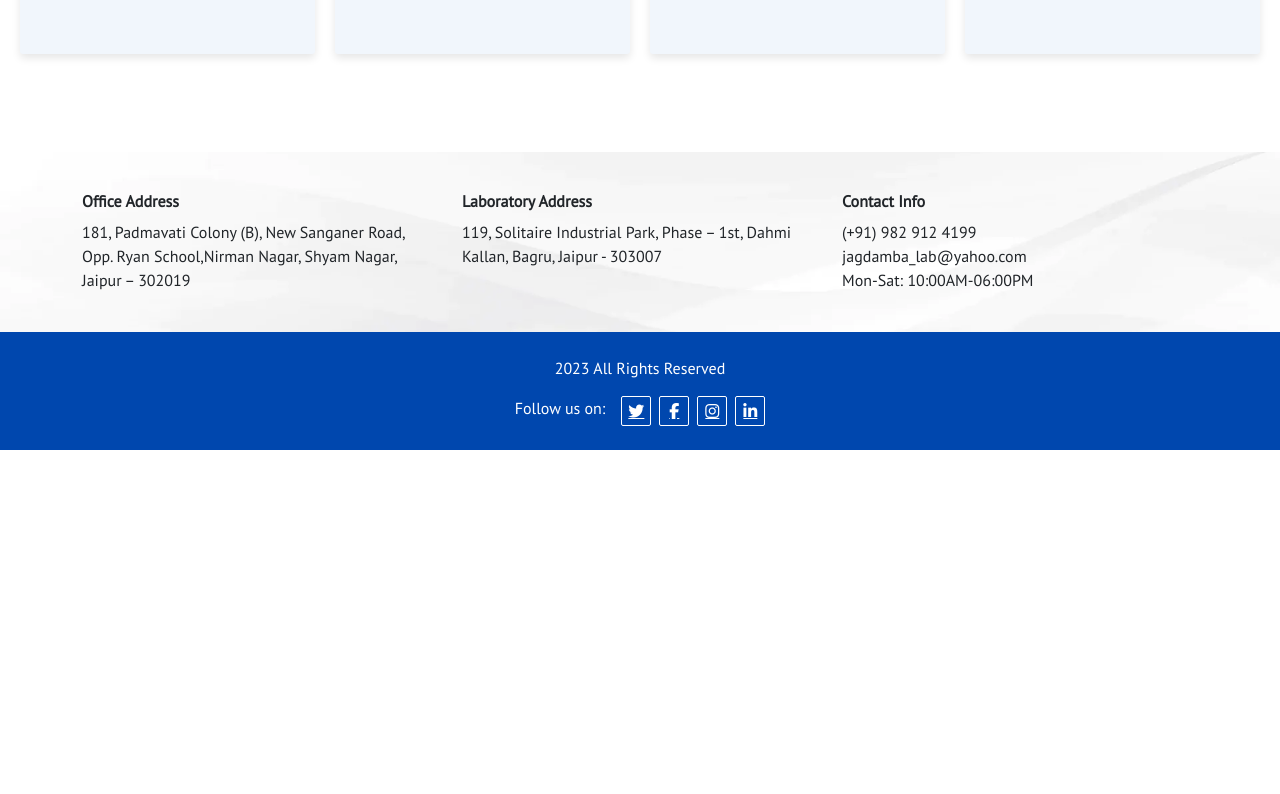
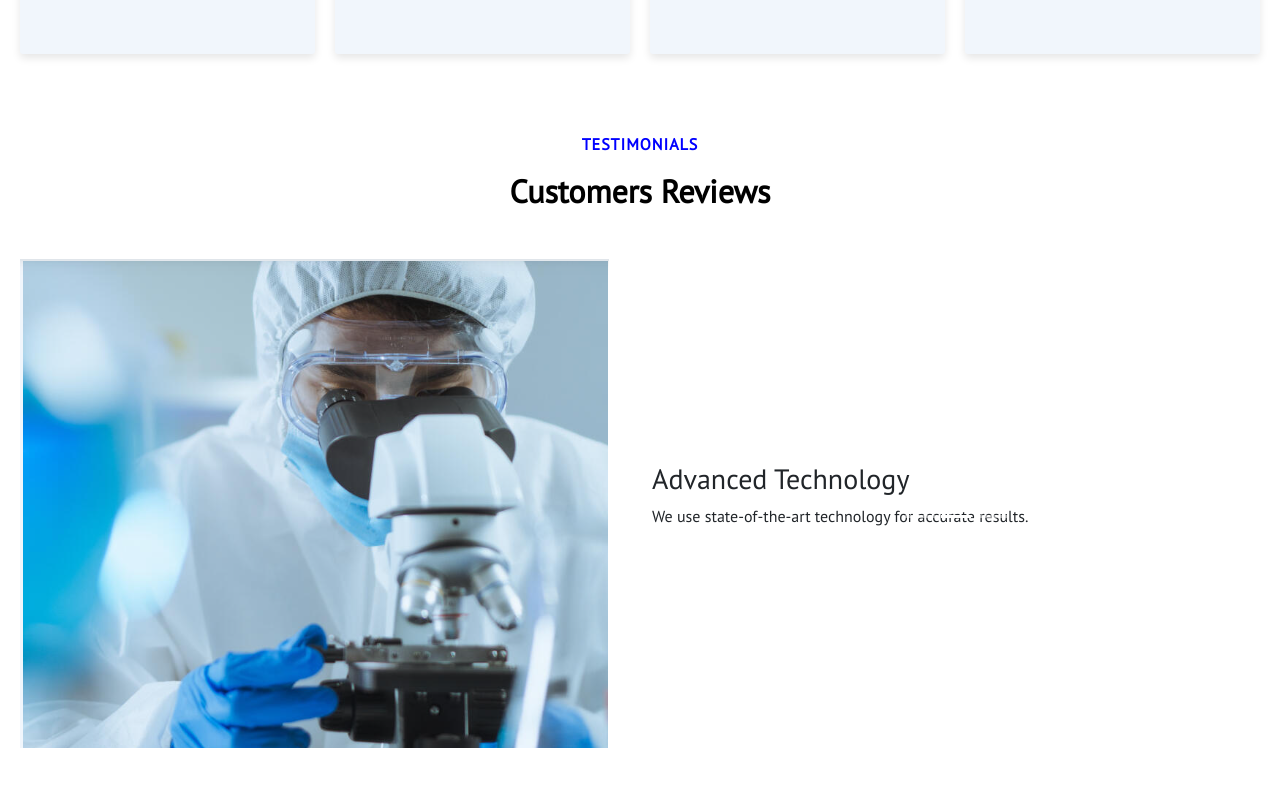
Before and after one commit to Jaishikha-Sharma/Labs, a React (Vite) app: page / in a window 1280 px wide. Shown: the part 2126-2920 px from the top of the page. Before the commit the page ends 2576 px from the top, so only its background shows below. Built offline with nearby package versions, Linux system fonts and the light colour scheme.

Commit message:
testimonial

```diff
--- a/src/components/home/Home.jsx
+++ b/src/components/home/Home.jsx
@@ -6,6 +6,7 @@ import FeatureCards from "./featureCard/FeatureCard";
 import { Carousel } from "react-bootstrap";
 import AboutUs from "./about-us-container/About-us";
 import ServiceCard from "./Services/ServiceCard";
+import Testimonial from "../../assets/images/Capture.png"
 
 const Home = () => {
   return (
@@ -77,7 +78,45 @@ const Home = () => {
         <p className="services-subtitle">SERVICES</p>
         <h2 className="services-title">Our Best Services</h2>
       </div>
-      <ServiceCard/>
+      <ServiceCard />
+      <div>
+        <div className="services-section text-center mt-5">
+          <p className="services-subtitle">Testimonials</p>
+          <h2 className="services-title">Customers Reviews</h2>
+        </div>
+        {/* New Carousel Section */}
+        <div className="row mt-5 align-items-center custom-carousel-section">
+          <div className="col-md-6">
+            <img src={Testimonial} alt="Carousel Static" className="img-fluid" />
+          </div>
+          <div className="col-md-6">
+            <Carousel>
+              <Carousel.Item>
+                <div className="carousel-content">
+                  <h3>Quality Healthcare</h3>
+                  <p>
+                    Providing the best healthcare services for all your needs.
+                  </p>
+                </div>
+              </Carousel.Item>
+              <Carousel.Item>
+                <div className="carousel-content">
+                  <h3>Advanced Technology</h3>
+                  <p>
+                    We use state-of-the-art technology for accurate results.
+                  </p>
+                </div>
+              </Carousel.Item>
+              <Carousel.Item>
+                <div className="carousel-content">
+                  <h3>Affordable Prices</h3>
+                  <p>Get the best healthcare services at affordable prices.</p>
+                </div>
+              </Carousel.Item>
+            </Carousel>
+          </div>
+        </div>
+      </div>
     </div>
   );
 };
```
Also changed, not shown: src/assets/images/Capture.png (added).
